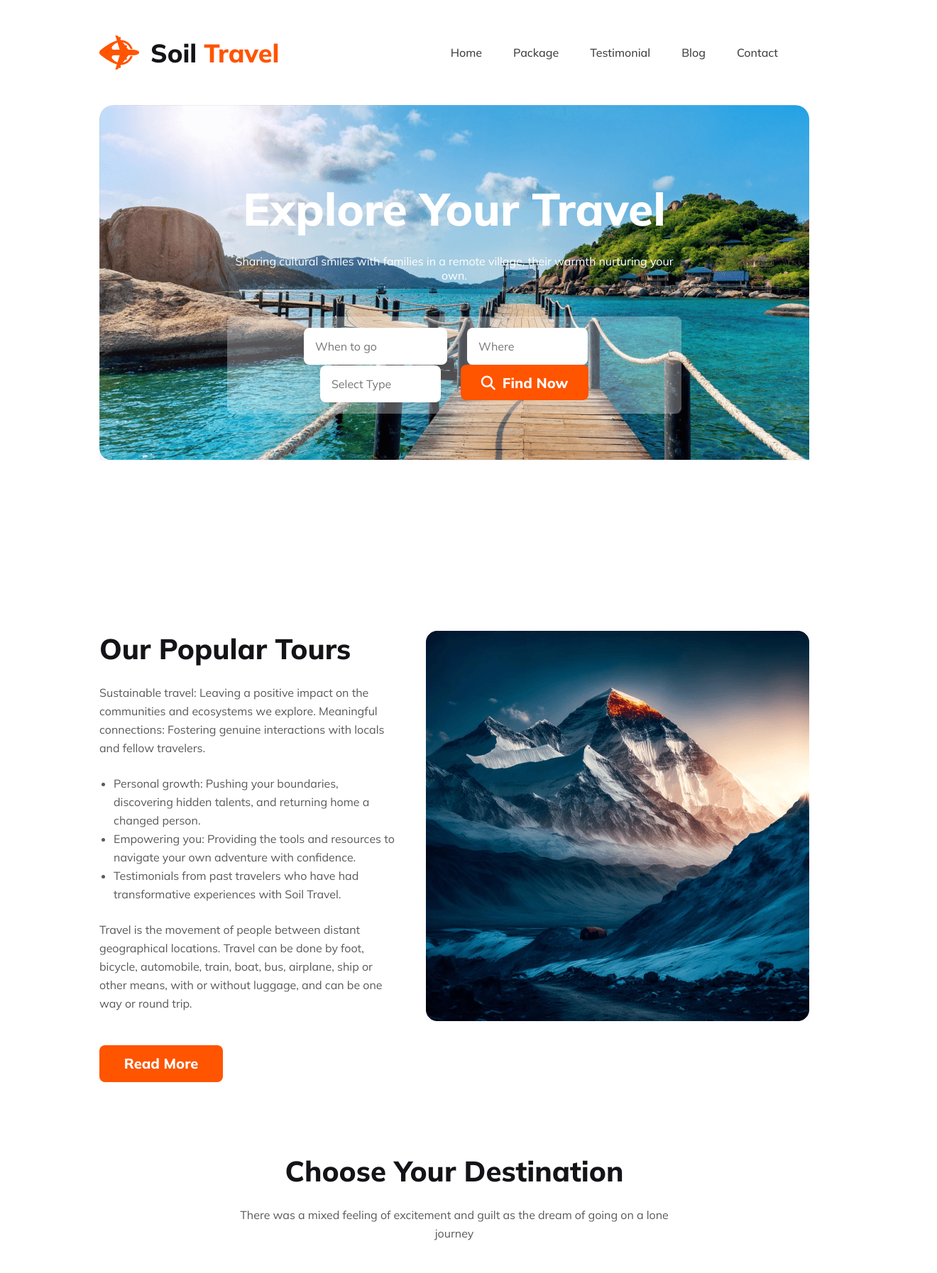
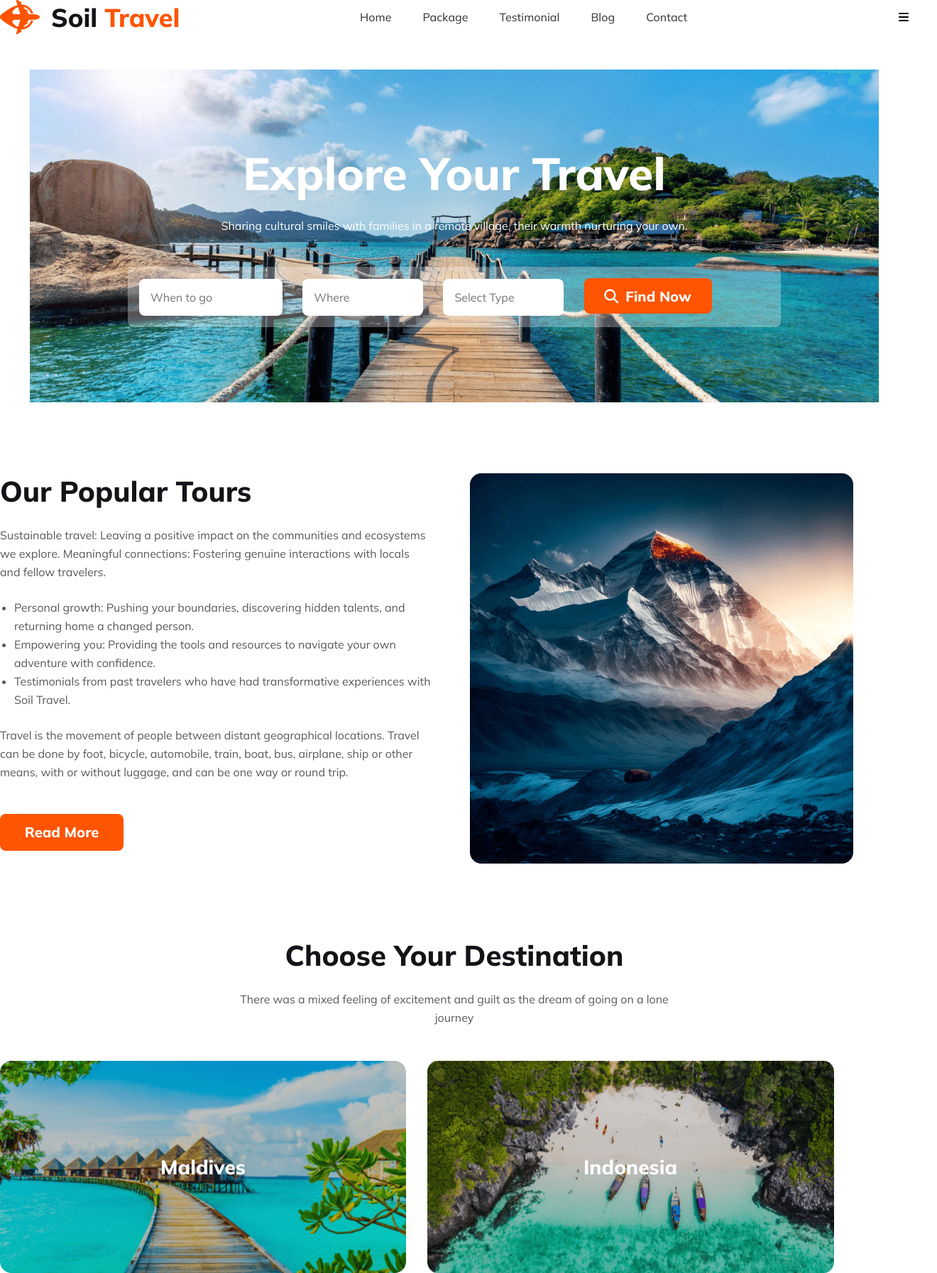
Before and after one commit to akibhasanniloy/Travel-webpage, a plain HTML site: page index.html in a window 1280 px wide. Shown: the top 1794 px of the page at 71% size, 1320 px wide, since content can reach past the window. Drawn offline with Linux system fonts and the light colour scheme.

Commit message:
Commit all updated assignments and project changes

```diff
--- a/index.html
+++ b/index.html
@@ -51,7 +51,7 @@
         </div>
       </section>
     </header>
-    <main>
+    <main class="main">
       <!-- Our popular Tour -->
       <section class="popular-Tour-container">
         <div class="popular-tourtext-container">
@@ -191,7 +191,7 @@
       </section>
     </main>
     <!-- Footer Section -->
-    <footer>
+    <footer class="footer">
       <section class="footer-container">
         <div class="footer-upper">
           <div class="footer-brand">
--- a/style.css
+++ b/style.css
@@ -4,16 +4,19 @@
   margin: 0;
   padding: 0;
   font-family: "Mulish", sans-serif;
+  background-position: center;
 }
 .text-light-gray {
   color: #727272;
 }
 body {
   font-family: "Mulish", sans-serif;
+  /* padding: 40px auto; */
+  background-position: center;
 }
-header,
-main {
-  padding: 50px 140px;
+.header, .main {
+  /* padding: 40px 130px; */
+  min-width: 900px;
 }
 /* Header Nav */
 nav {
@@ -48,7 +51,7 @@ nav li a {
   color: #424242;
 }
 #nav-menu-bar {
-  display: none;
+  display: hidden;
 }
 /* Banner */
 .banner-container {
@@ -279,7 +282,7 @@ nav li a {
 }
 .whychoosediv-container {
   margin-top: 50px;
-  /* width: 1150px; */
+  max-width: 1200px;
 }
 .whychoosefst-row {
   display: flex;
@@ -465,6 +468,7 @@ nav li a {
     font-size: 12px;
     font-weight: 400;
     max-width: 500px;
+    background-position: center;
   }
   .section-title {
     font-size: 20px;
@@ -480,6 +484,7 @@ nav li a {
     margin-top: 10px;
     padding: 2px;
     width: auto;
+    background-position: center;
   }
   .banner-heading {
     color: #fff;
```
